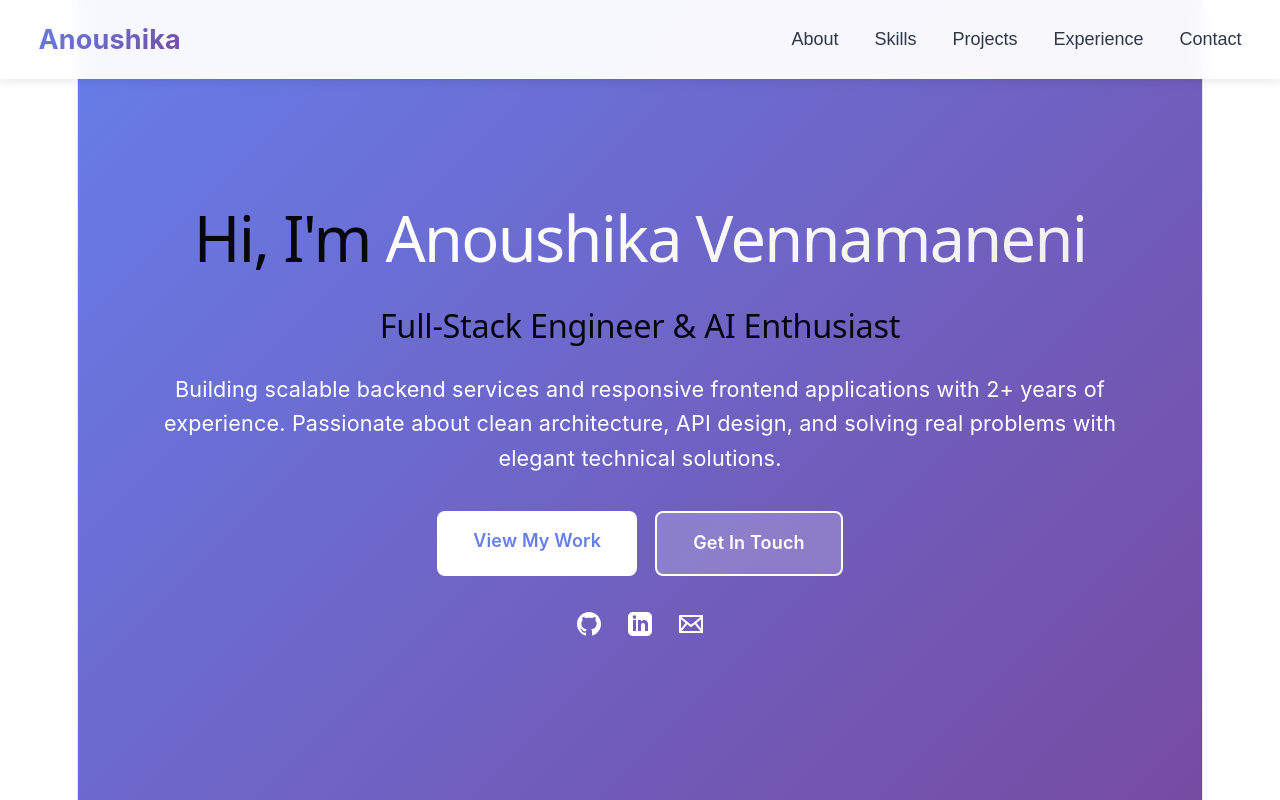
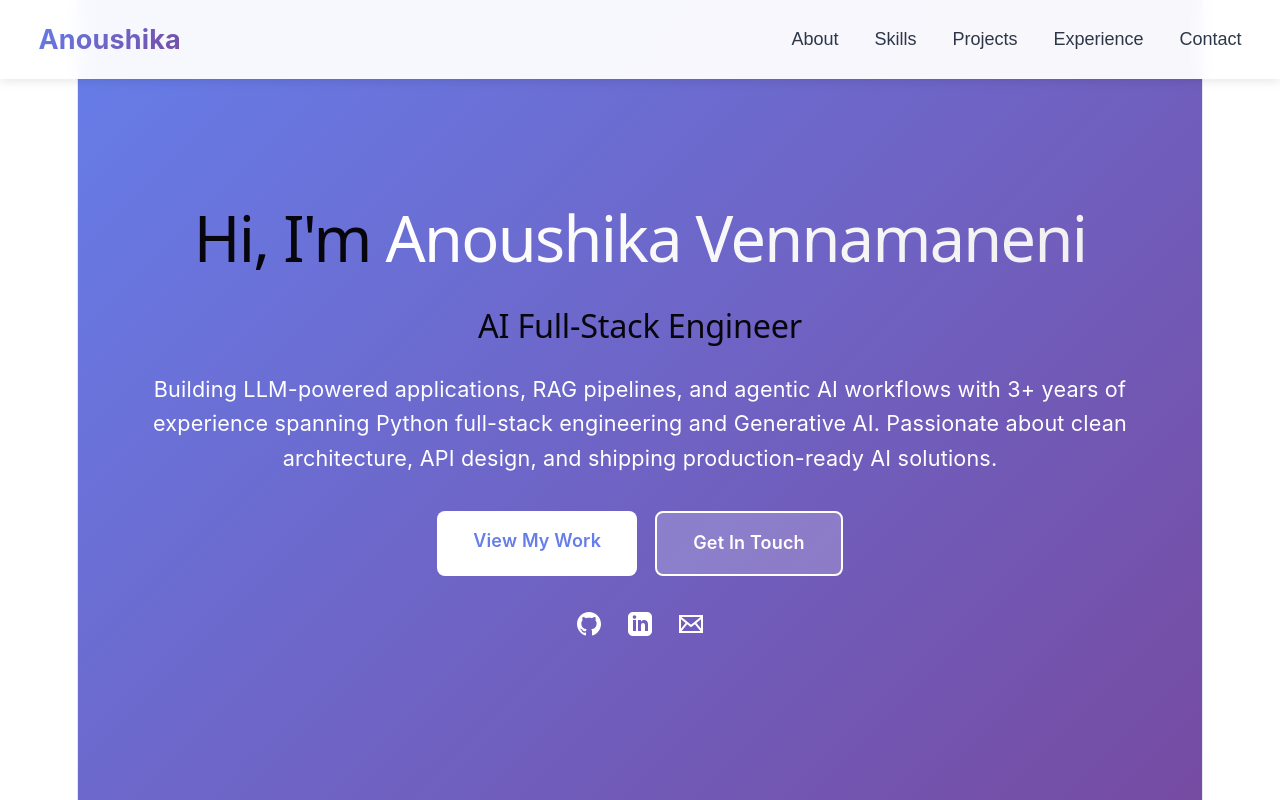
Before and after one commit to Vanoushika/portfolio, a React app: page / in a window 1280 px wide. Shown: the top 800 px of the page. Built offline with nearby package versions, Linux system fonts and the light colour scheme; the HTML template or start-up script is replaced by a standard one.

Commit message:
Update Hero.jsx

```diff
--- a/src/components/Hero.jsx
+++ b/src/components/Hero.jsx
@@ -7,10 +7,11 @@ const Hero = () => {
         <h1 className="hero-title">
           Hi, I'm <span className="gradient-text">Anoushika Vennamaneni</span>
         </h1>
-        <h2 className="hero-subtitle">Full-Stack Engineer & AI Enthusiast</h2>
+        <h2 className="hero-subtitle">AI Full-Stack Engineer</h2>
         <p className="hero-description">
-          Building scalable backend services and responsive frontend applications with 2+ years of experience.
-          Passionate about clean architecture, API design, and solving real problems with elegant technical solutions.
+          Building LLM-powered applications, RAG pipelines, and agentic AI workflows with 3+ years of experience
+          spanning Python full-stack engineering and Generative AI. Passionate about clean architecture, API design,
+          and shipping production-ready AI solutions.
         </p>
         <div className="hero-buttons">
           <a href="#projects" className="btn btn-primary">View My Work</a>
```
